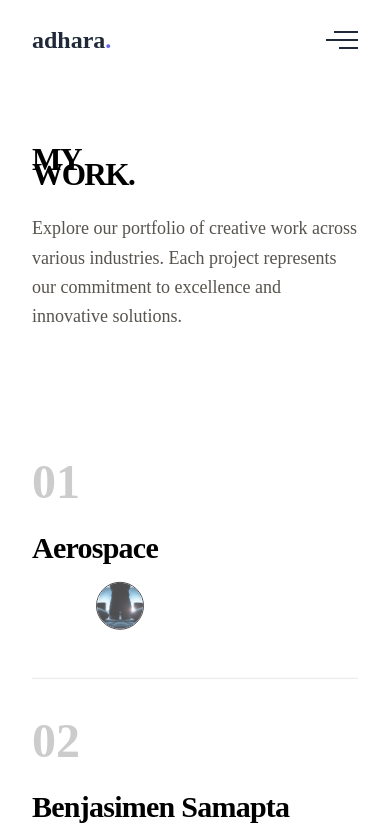
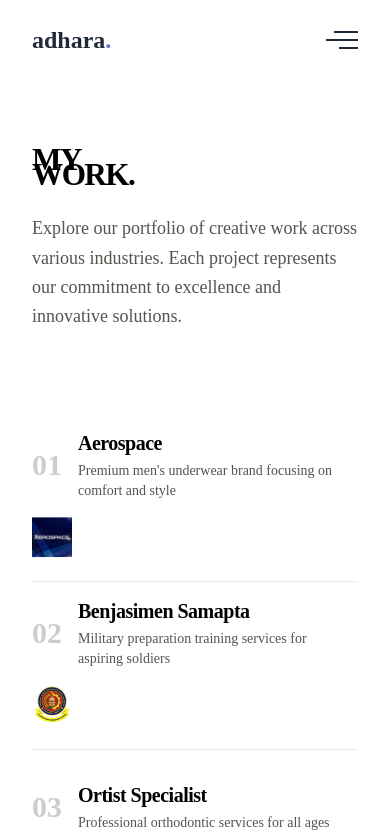
Before and after one commit to Kevin5621/portofolio-website-digital-marketer-2, a Next.js app: page /project in a window 390 px wide. Shown: the top 838 px of the page. Built offline with nearby package versions, Linux system fonts and the light colour scheme.

Commit message:
adjust - logo in projects showcase

```diff
--- a/src/app/project/page.tsx
+++ b/src/app/project/page.tsx
@@ -142,8 +142,26 @@ const ListProjectItem = ({
   onHover: () => void;
   onLeave: () => void;
 }) => {
-  const [isHovered, setIsHovered] = useState(false);
+  const [, setIsHovered] = useState(false);
   const itemRef = useRef(null);
+
+  // Map the project title to the appropriate reveal cover image
+  const getRevealCoverImage = (title: string) => {
+    switch(title) {
+      case 'Aerospace':
+        return '/project/reveal-cover/reveal-cover4.png';
+      case 'Benjasimen Samapta':
+        return '/project/reveal-cover/reveal-cover5.png';
+      case 'Ortist Specialist':
+        return '/project/reveal-cover/reveal-cover2.png';
+      case 'Kronju':
+        return '/project/reveal-cover/reveal-cover1.png';
+      case 'Rumah Bahasa Asing':
+        return '/project/reveal-cover/reveal-cover3.png';
+      default:
+        return project.image;
+    }
+  };
 
   const { scrollYProgress } = useScroll({
     target: itemRef,
@@ -168,37 +186,39 @@ const ListProjectItem = ({
       className="border-b border-gray-200 group"
     >
       <Link href={project.route}>
-        <div className="py-12 flex flex-col md:flex-row items-start md:items-center justify-between">
-          <div className="flex flex-col md:flex-row md:items-center gap-6">
-            <div className="text-5xl font-bold text-black/20 group-hover:text-black transition-colors duration-300">
+        <div className="py-6 md:py-12 flex flex-col md:flex-row items-start md:items-center justify-between">
+          <div className="flex items-center gap-4 md:gap-6">
+            <div className="text-3xl md:text-5xl font-bold text-black/20 group-hover:text-black transition-colors duration-300">
               {(index + 1).toString().padStart(2, '0')}
             </div>
-            <h2 className="text-3xl md:text-4xl font-bold text-black tracking-tight transform group-hover:translate-x-2 transition-transform duration-300">
-              {project.title}
-            </h2>
+            <div>
+              <h2 className="text-xl md:text-3xl lg:text-4xl font-bold text-black tracking-tight transform group-hover:translate-x-2 transition-transform duration-300">
+                {project.title}
+              </h2>
+              {/* Show description on mobile */}
+              <p className="text-sm text-stone-600 mt-1 pr-6 md:hidden">
+                {project.description}
+              </p>
+            </div>
           </div>
 
-          <div className="mt-4 md:mt-0 pl-16 md:pl-0 flex items-center gap-6">
+          <div className="flex items-center gap-4 md:gap-6 mt-4 md:mt-0">
+            {/* Hidden on mobile, visible on larger screens */}
             <p className="text-stone-600 max-w-md hidden md:block">
               {project.description}
             </p>
 
-            <motion.div
-              className="w-12 h-12 rounded-full flex items-center justify-center border border-black overflow-hidden opacity-70 group-hover:opacity-100 transition-opacity duration-300"
-              animate={{
-                borderRadius: isHovered ? 8 : 24
-              }}
-              transition={{ duration: 0.3 }}
-            >
+            {/* Logo image with no hover transform */}
+            <div className="w-10 h-10 md:w-12 md:h-12 flex items-center justify-center group-hover:opacity-100 transition-opacity duration-">
               <div className="relative w-full h-full overflow-hidden">
                 <Image
-                  src={project.image}
-                  alt={project.title}
+                  src={getRevealCoverImage(project.title)}
+                  alt={`${project.title} logo`}
                   fill
                   className="object-cover"
                 />
               </div>
-            </motion.div>
+            </div>
           </div>
         </div>
       </Link>
```
